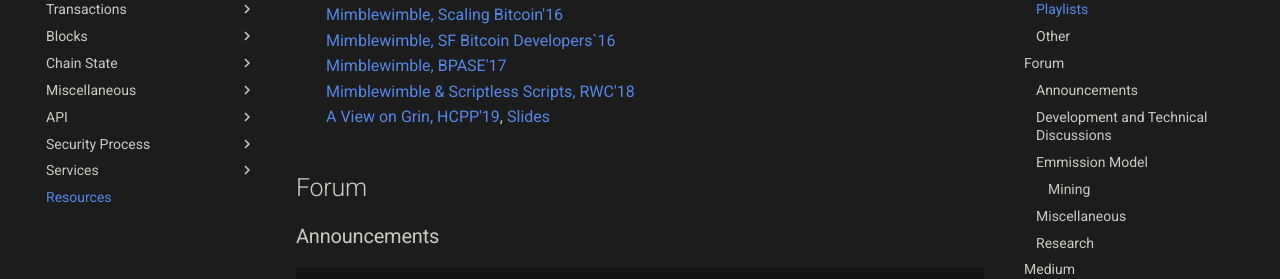
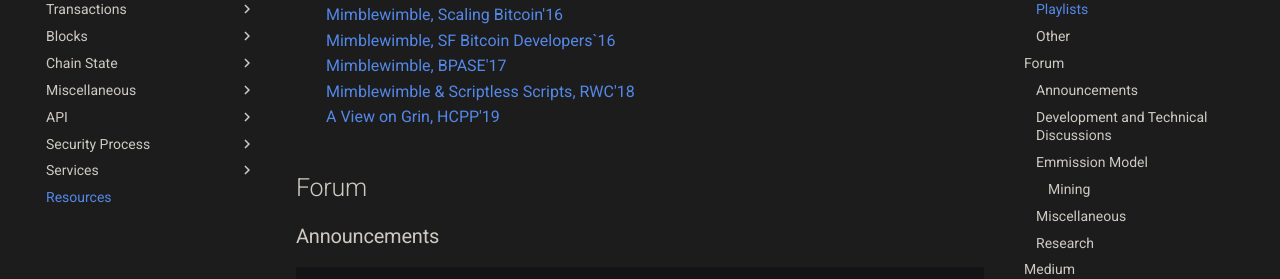
Before and after one commit to mimblewimble/docs, an MkDocs documentation site: the page built from docs/wiki/resources.md, in a window 1280 px wide and 900 px high, scrolled down 509 px. Shown: the part 153-432 px from the top of the window. Built offline with MkDocs 1.6.1 and Material for MkDocs 9.7.7, drawn with Linux system fonts in a browser that asks for light colours; comment, search, counter and statistics services are not loaded.

Commit message:
Update resources.md
Remove broken link.

```diff
--- a/docs/wiki/resources.md
+++ b/docs/wiki/resources.md
@@ -23,7 +23,7 @@
     [Mimblewimble, SF Bitcoin Developers`16](https://www.youtube.com/watch?v=aHTRlbCaUyM&t=133s) </br>
     [Mimblewimble, BPASE'17](https://www.youtube.com/watch?v=XiUGu48JTd0&feature=youtu.be) </br>
     [Mimblewimble & Scriptless Scripts, RWC'18](https://www.youtube.com/watch?v=EN-JMlzr8Qw) </br>
-    [A View on Grin, HCPP'19](https://www.youtube.com/watch?v=NShVKX6Ra7Y), [Slides](https://docs.google.com/presentation/d/1PbtPV8WwDcWdnqBZHUMU7Cgr0P98NzDnuRRt2y251nU/edit#slide=id.g1a9d89a04cc779b5_0) </br>
+    [A View on Grin, HCPP'19](https://www.youtube.com/watch?v=NShVKX6Ra7Y) </br>
 
 ## Forum
 
```
